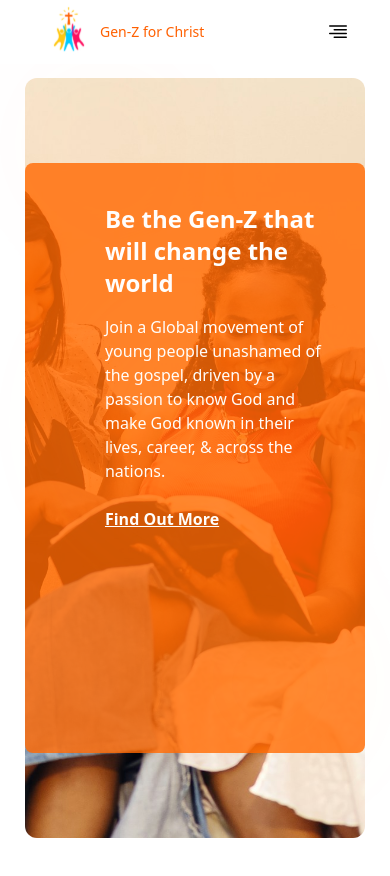
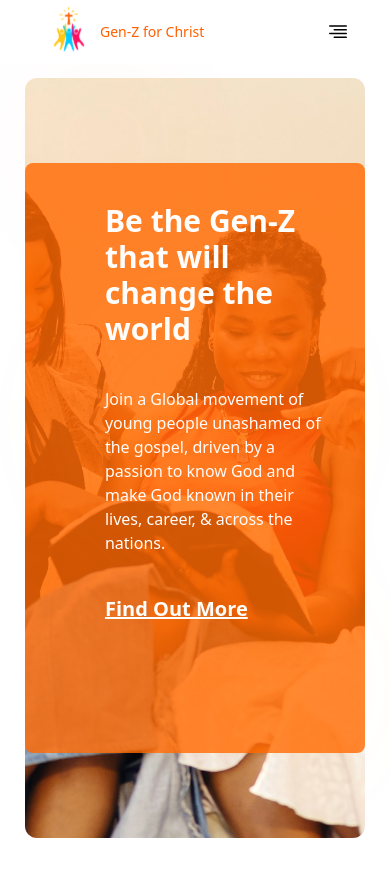
Before and after one commit to Guns-akimbo/Genz4Christ, a React (Vite) app: page / in a window 390 px wide. Shown: the top 876 px of the page. Built offline with nearby package versions, Linux system fonts and the light colour scheme.

Commit message:
overlay update 4

```diff
--- a/src/components/herosection.tsx
+++ b/src/components/herosection.tsx
@@ -6,15 +6,15 @@ const HeroSection = () => {
 
         {/* Orange Overlay with Text */}
         <div className="bg-orange-500/80 text-white pl-20 pt-10 pb-10 pr-10 md:p-12 rounded-lg max-w-2xl h-[70vh]">
-          <h1 className="text-2xl md:text-3xl font-bold mb-4">
+          <h1 className="text-3xl md:text-3xl font-bold mb-10">
             Be the Gen-Z that will change the world
           </h1>
-          <p className="text-base md:text-lg mb-6">
+          <p className="text-base md:text-lg mb-10">
             Join a Global movement of young people unashamed of the gospel, driven by a passion to know God and make God known in their lives, career, & across the nations.
           </p>
           <a
             href="#"
-            className="underline font-semibold hover:text-gray-200 transition"
+            className="underline text-xl font-semibold hover:text-gray-200 transition"
           >
             Find Out More
           </a>
```
